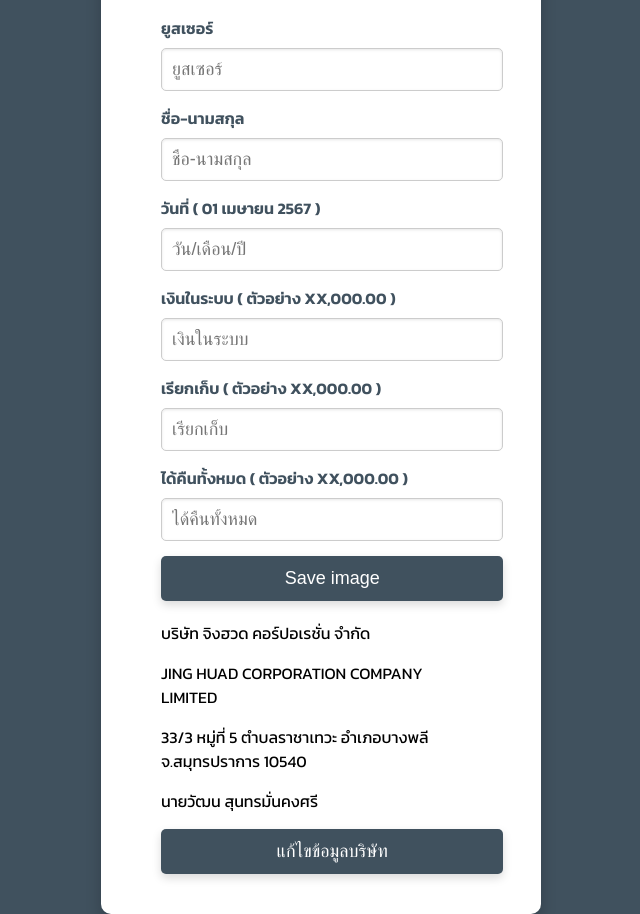
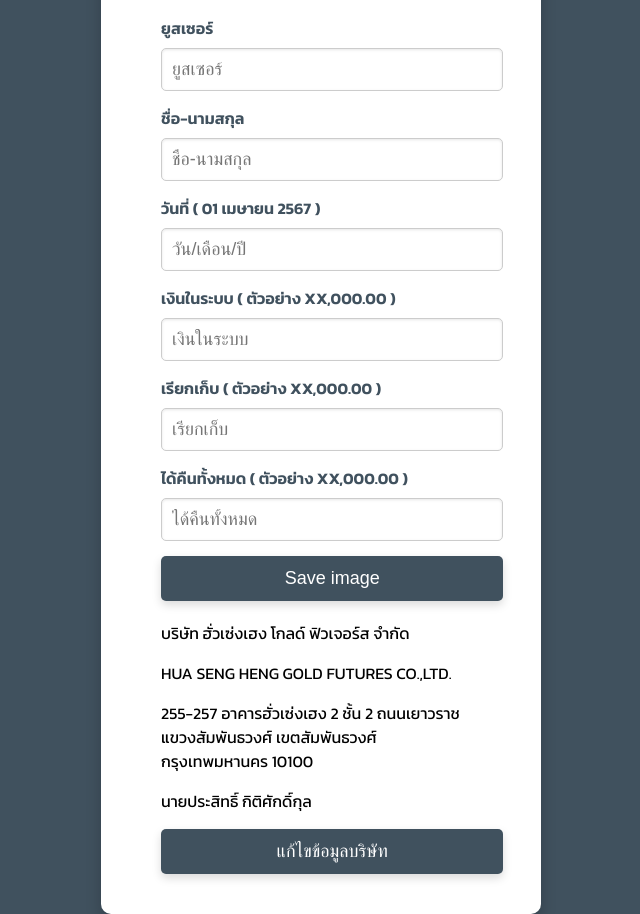
Before and after one commit to useronlineid/ans, a plain HTML site: page index.html in a window 1280 px wide. Shown: the whole page, without its empty margins (319-959 px from the left). Drawn offline with Linux system fonts and the light colour scheme.

Commit message:
index.html

```diff
--- a/index.html
+++ b/index.html
@@ -32,10 +32,10 @@
         </form>
 
         <div class="company-info">
-            <p id="companyName">บริษัท จิงฮวด คอร์ปอเรชั่น จำกัด</p>
-            <p id="companyNameEng">JING HUAD CORPORATION COMPANY LIMITED</p>
-            <p id="companyAddress">33/3 หมู่ที่ 5 ตำบลราชาเทวะ อำเภอบางพลี จ.สมุทรปราการ 10540</p>
-            <p id="companyName1">นายวัฒน สุนทรมั่นคงศรี</p>
+            <p id="companyName">บริษัท ฮั่วเซ่งเฮง โกลด์ ฟิวเจอร์ส จำกัด</p>
+            <p id="companyNameEng">HUA SENG HENG GOLD FUTURES CO.,LTD.</p>
+            <p id="companyAddress">255-257 อาคารฮั่วเซ่งเฮง 2 ชั้น 2 ถนนเยาวราช แขวงสัมพันธวงศ์ เขตสัมพันธวงศ์ กรุงเทพมหานคร 10100</p>
+            <p id="companyName1">นายประสิทธิ์ กิติศักดิ์กุล</p>
             <button type="button" id="editCompanyInfo">แก้ไขข้อมูลบริษัท</button>
         </div>
     </div>
```
